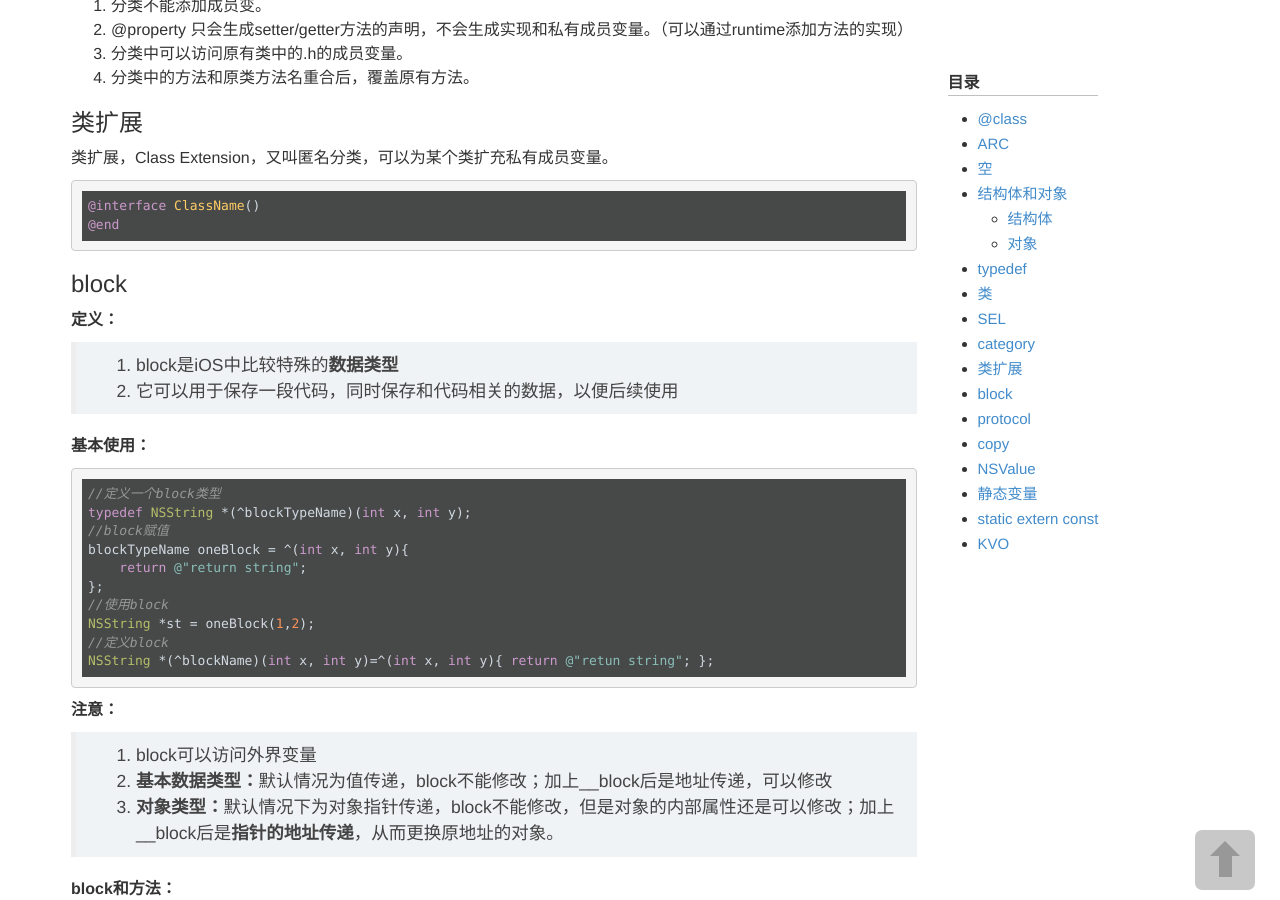
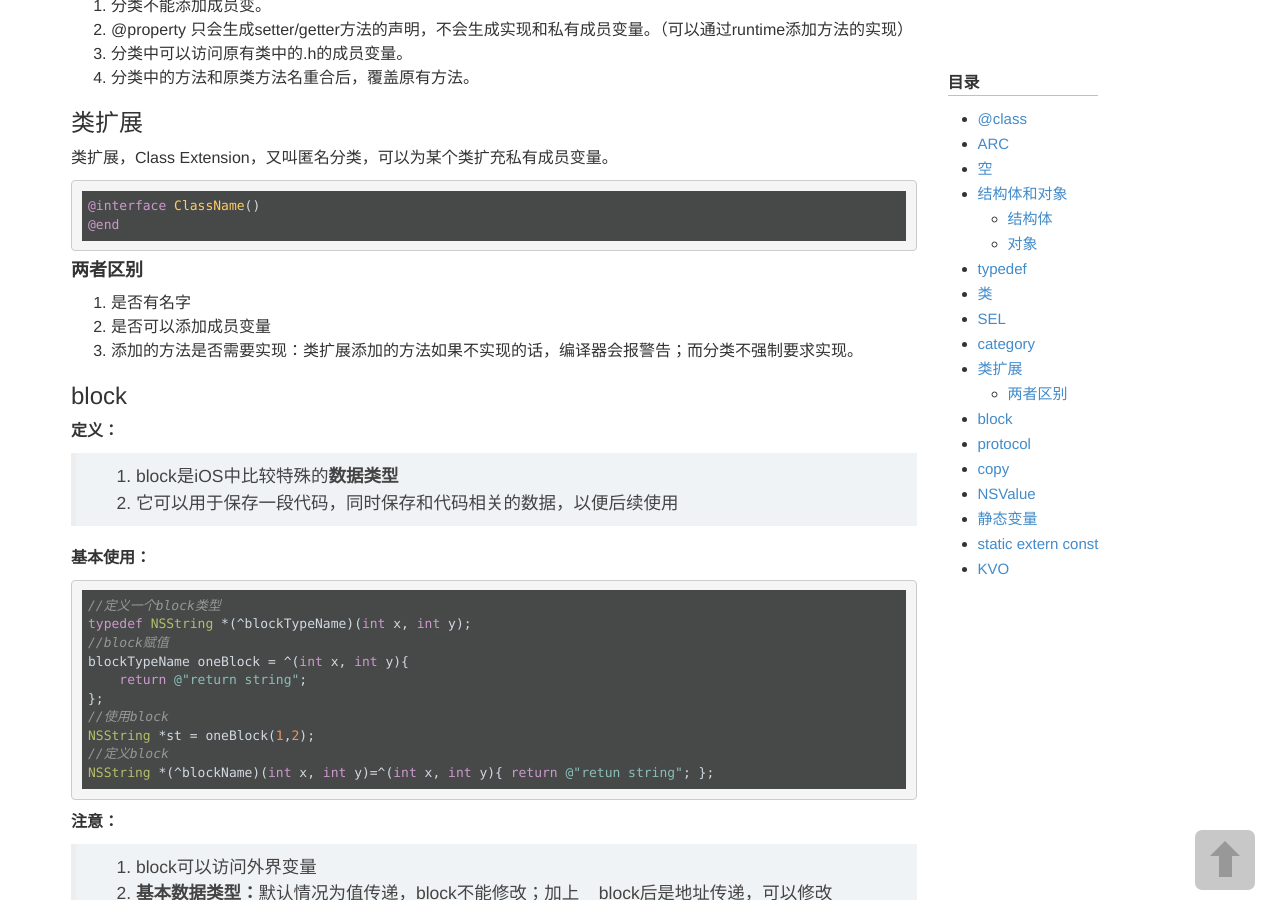
Before and after one commit to wigl/wigl.github.io, a Jekyll site: the page built from _posts/2014-08-23-Objective-C.md, in a window 1280 px wide and 900 px high, scrolled down 2979 px. Built offline with Jekyll 4.4.1, drawn with Linux system fonts in a browser that asks for light colours.

Commit message:
个人笔记添加，添加category 和 class Extension 区别

`````diff
--- a/_posts/2014-08-23-Objective-C.md
+++ b/_posts/2014-08-23-Objective-C.md
@@ -163,6 +163,12 @@ enum {
 @end
 ````
 
+#### 两者区别
+
+1. 是否有名字
+2. 是否可以添加成员变量
+3. 添加的方法是否需要实现：类扩展添加的方法如果不实现的话，编译器会报警告；而分类不强制要求实现。
+
 ### block
 
 **定义：**
`````
Also changed, not shown: _posts/2014-08-01-note.md (+3 -1 lines).
